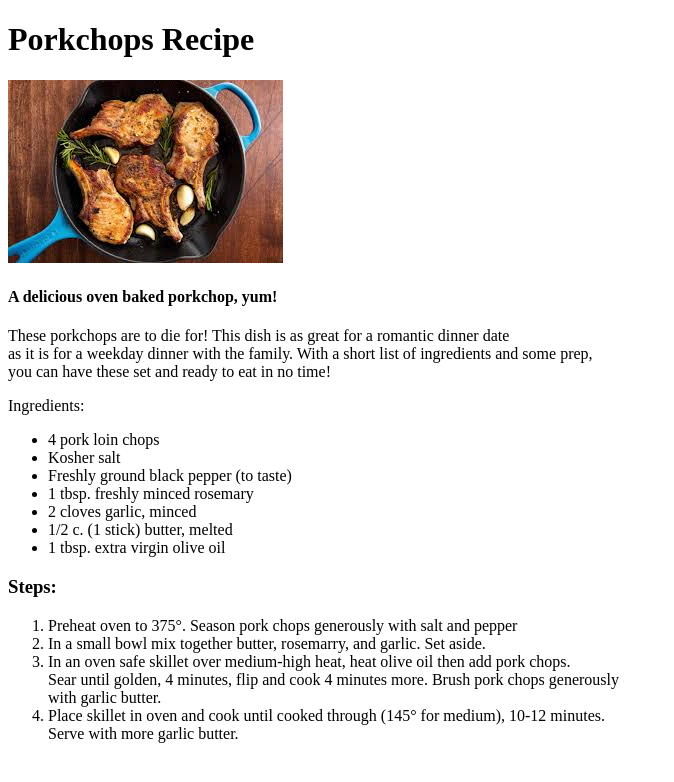
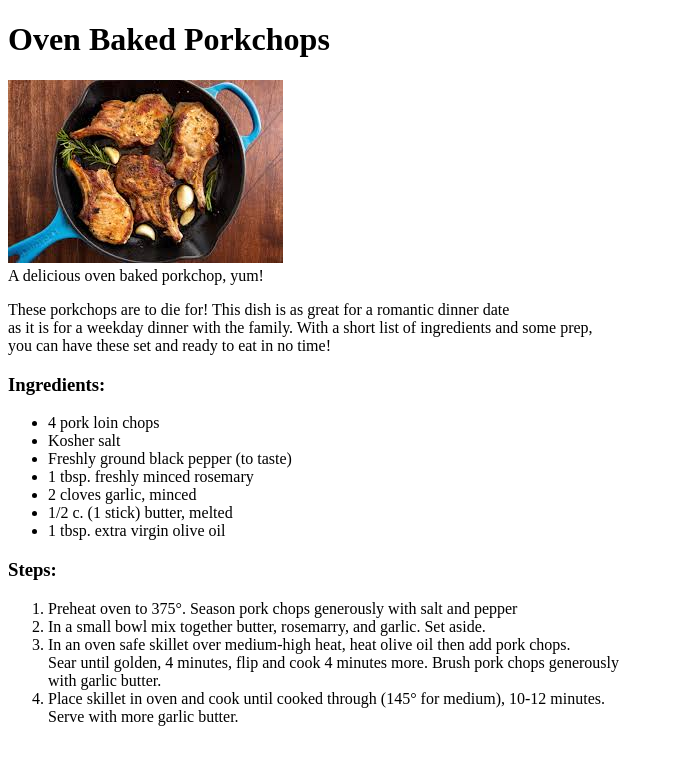
Before and after one commit to Gibian/odin-recipies, a plain HTML site: page recipes/porkchops.html in a window 1280 px wide. Shown: the whole page, without its empty margins (0-674 px from the left). Drawn offline with Linux system fonts and the light colour scheme.

Commit message:
modify porkchops.html qol
Changed heading to properly identify the dish in case other porkchop
recipies are added later. Also fixed description to be closer to
the image and look more like a description of the image instead of
a seperate heading starting a new topic.

```diff
--- a/recipes/porkchops.html
+++ b/recipes/porkchops.html
@@ -6,16 +6,17 @@
     </head>
 
     <body>
-        <h1>Porkchops Recipe</h1>
+        <h1>Oven Baked Porkchops</h1>
 
         <img src="../img/chops.jpeg" alt="An oven baked porckchop in a skillet with some garlic cloves.">
-        <h4>A delicious oven baked porkchop, yum!</h4>
+        <br>A delicious oven baked porkchop, yum!
+
         <p>These porkchops are to die for! This dish is as great for a romantic dinner date <br>
             as it is for a weekday dinner with the family. With a short list of ingredients
             and some prep, <br> you can have these set and ready to eat in no time!
         </p>
 
-        <p>Ingredients:</p>
+        <h3>Ingredients:</h3>
         <ul>
             <li>4 pork loin chops</li>
             <li>Kosher salt</li>
```
